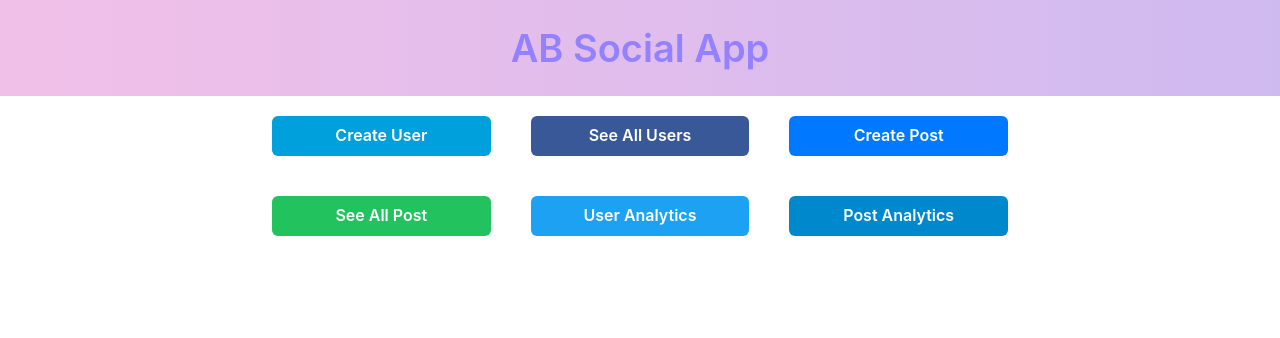
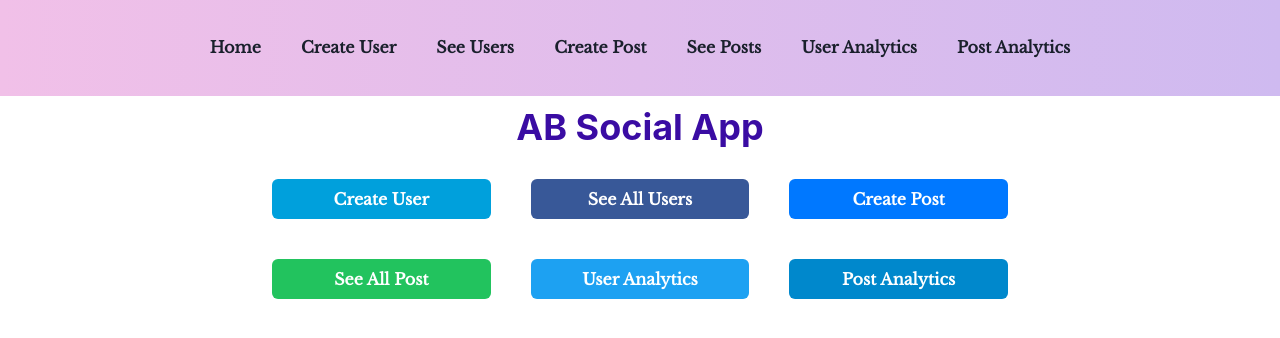
Before and after one commit to R-Yaduvanshi/absocialapp, a React (Create React App) app in the folder frontend/: page / in a window 1280 px wide. Shown: the top 338 px of the page. Built offline with nearby package versions, Linux system fonts and the light colour scheme.

Commit message:
Some changes in navbar

```diff
--- a/frontend/src/components/Home.jsx
+++ b/frontend/src/components/Home.jsx
@@ -1,4 +1,4 @@
-import { Button, Container, SimpleGrid } from "@chakra-ui/react";
+import { Button, Container, Heading, SimpleGrid } from "@chakra-ui/react";
 import React from "react";
 import { useNavigate } from "react-router-dom";
 
@@ -6,6 +6,14 @@ const Home = () => {
   const navigate = useNavigate();
   return (
     <Container maxW={"60%"} h="100vh" mt="12vh">
+      <Heading
+        textAlign={"center"}
+        p="10px"
+        color="#3a0ca3"
+        display={["none", "none", "block", "block", "block"]}
+      >
+        AB Social App
+      </Heading>
       <SimpleGrid columns={["1", "2", "2", "3", "3"]} spacing={10} pt="20px">
         <Button colorScheme="linkedin" onClick={() => navigate("/users")}>
           Create User
--- a/frontend/src/components/Navbar.jsx
+++ b/frontend/src/components/Navbar.jsx
@@ -1,4 +1,4 @@
-import { Flex, Text } from "@chakra-ui/react";
+import { Button, ButtonGroup, Flex, Text } from "@chakra-ui/react";
 import React from "react";
 import { Navigate, useNavigate } from "react-router-dom";
 
@@ -6,7 +6,7 @@ const Navbar = () => {
   const navigate = useNavigate();
   return (
     <Flex
-      h="12vh"
+      h={["12vh", "", "", "", ""]}
       justifyContent={"center"}
       alignItems={"center"}
       bgGradient="linear(to-r, #f1c0e8, #cfbaf0)"
@@ -22,9 +22,70 @@ const Navbar = () => {
         color={"#9381ff"}
         cursor={"pointer"}
         onClick={() => navigate("/")}
+        display={["block", "block", "none", "none", "none"]}
       >
         AB Social App
       </Text>
+      <Flex display={["none", "none", "flex", "flex", "flex"]}>
+        <ButtonGroup size={["sm", "sm", "sm", "md", "md"]} variant={"ghost"}>
+          <Button
+            _hover={{
+              bgColor: "orange",
+            }}
+            onClick={() => navigate("/")}
+          >
+            Home
+          </Button>
+          <Button
+            _hover={{
+              bgColor: "orange",
+            }}
+            onClick={() => navigate("/users")}
+          >
+            Create User
+          </Button>
+          <Button
+            _hover={{
+              bgColor: "orange",
+            }}
+            onClick={() => navigate("/seeallusers")}
+          >
+            See Users
+          </Button>
+          <Button
+            _hover={{
+              bgColor: "orange",
+            }}
+            onClick={() => navigate("/post")}
+          >
+            Create Post
+          </Button>
+          <Button
+            _hover={{
+              bgColor: "orange",
+            }}
+            onClick={() => navigate("/seeallpost")}
+          >
+            See Posts
+          </Button>
+          <Button
+            _hover={{
+              bgColor: "orange",
+            }}
+            onClick={() => navigate("/useranalytics")}
+          >
+            User Analytics
+          </Button>
+          <Button
+            _hover={{
+              bgColor: "orange",
+            }}
+            onClick={() => navigate("/postanalytics")}
+          >
+            Post Analytics
+          </Button>
+        </ButtonGroup>
+      </Flex>
     </Flex>
   );
 };
--- a/frontend/src/index.css
+++ b/frontend/src/index.css
@@ -1,4 +1,6 @@
+@import url("https://fonts.googleapis.com/css2?family=Libre+Baskerville&display=swap");
 * {
   margin: 0;
   padding: 0;
+  font-family: "Libre Baskerville", serif;
 }
--- a/frontend/src/modals/EditPostModal.jsx
+++ b/frontend/src/modals/EditPostModal.jsx
@@ -37,7 +37,6 @@ const EditPostModal = ({ content, id, user_id }) => {
     const payload = {
       content: newContent || content,
     };
-    // console.log(payload, id);
     let res = await dispatch(editPost({ payload, id }));
 
     if (res === "SUCCESS") {
```
